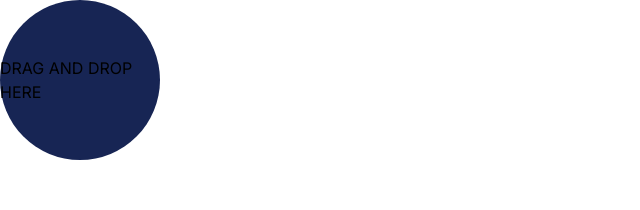
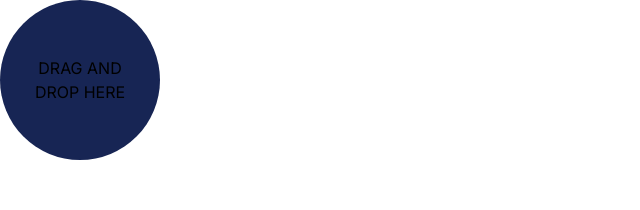
Before and after one commit to emdevelopa/HNGTask1, a Next.js app in the folder task3/imapeapp/: page /dashboard in a window 1280 px wide. Shown: the top 210 px of the page, without its empty margins (0-640 px from the left). Built offline with nearby package versions, Linux system fonts and the light colour scheme.

Commit message:
Login page

```diff
--- a/task3/imapeapp/src/app/dashboard/page.jsx
+++ b/task3/imapeapp/src/app/dashboard/page.jsx
@@ -2,8 +2,8 @@ export default function Dashboard(){
     return(
         <>
          <section>
-            <div className="bg-blue-950 w-[10em] h-[10em] rounded-[50%] flex items-center justify-center">
-                <h1>DRAG AND DROP HERE</h1>
+            <div className="bg-blue-950 w-[10em] h-[10em] rounded-[50%] flex items-center justify-center p-6">
+                <h1 className="text-center">DRAG AND DROP HERE</h1>
             </div>
          </section>
         </>
```
